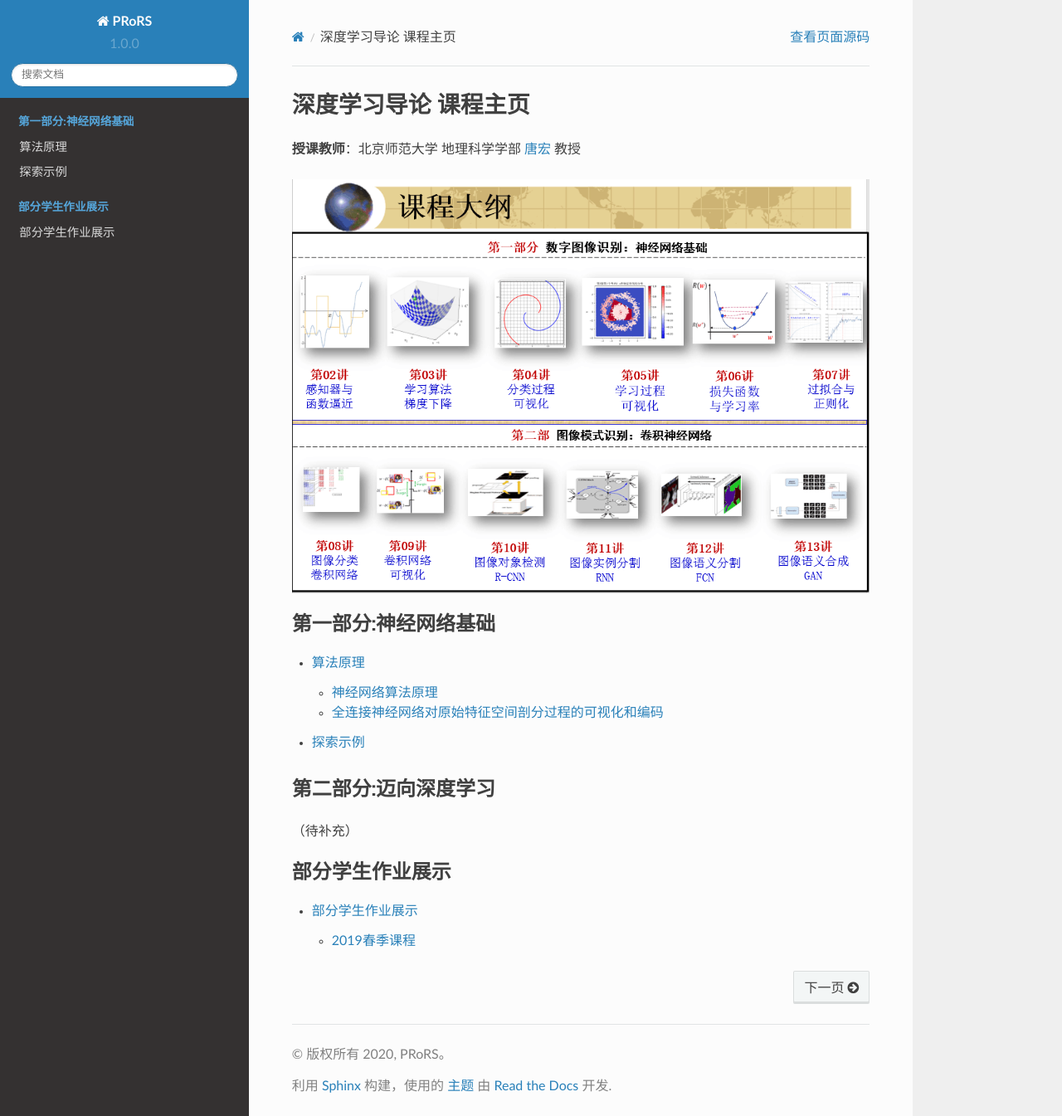
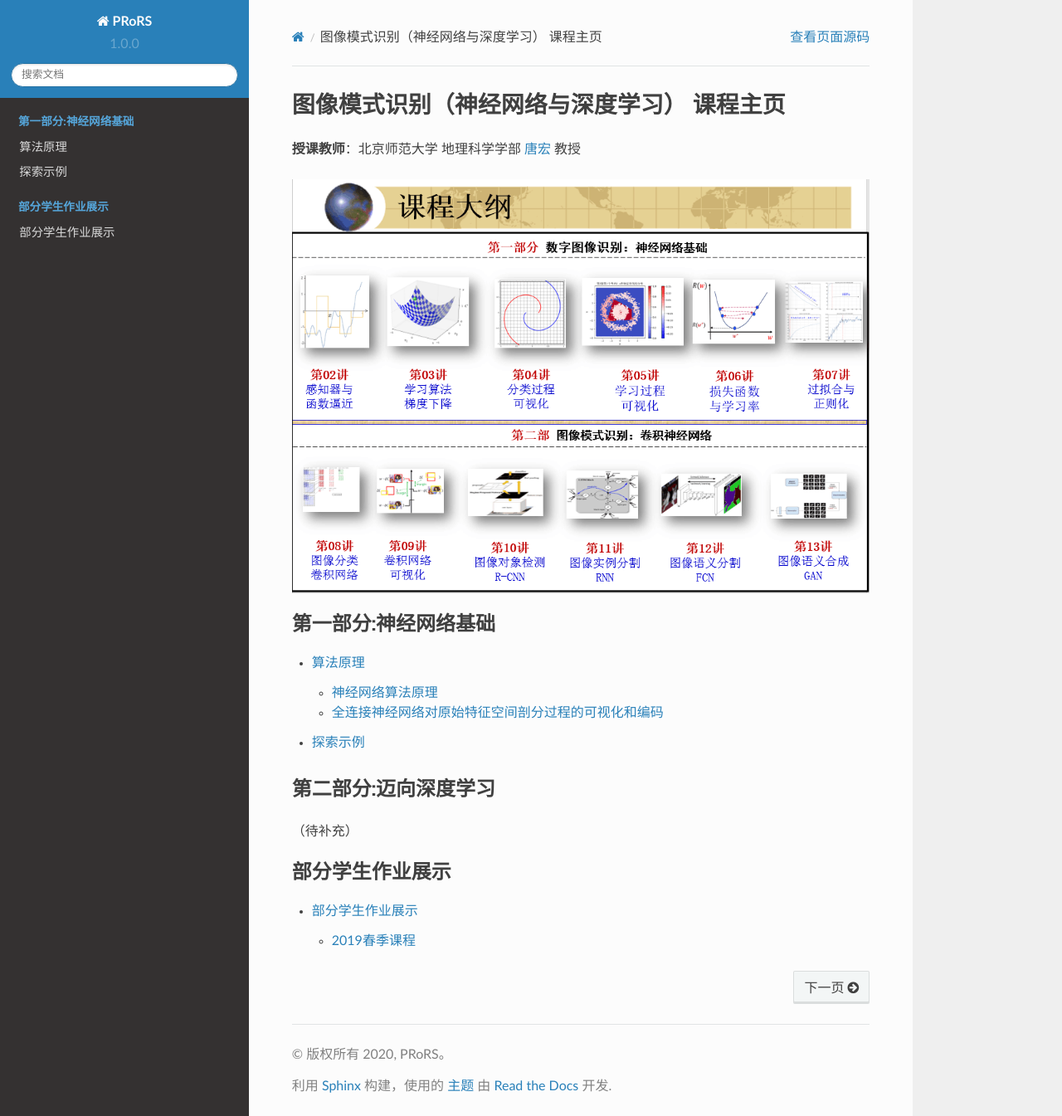
Before and after one commit to zpl99/I2DL, a Sphinx documentation site: the page built from source/index.rst, in a window 1280 px wide and 1345 px high. Shown: the whole window at 83% size. Built offline with Sphinx 7.4.7 and the Read the Docs theme 2.0.0, drawn with Linux system fonts in a browser that asks for light colours; pages that are not in the unit, such as notebooks, are missing from menus.

Commit message:
Update index.rst

```diff
--- a/source/index.rst
+++ b/source/index.rst
@@ -3,8 +3,8 @@
    You can adapt this file completely to your liking, but it should at least
    contain the root `toctree` directive.
 
-深度学习导论 课程主页
-================================
+图像模式识别（神经网络与深度学习） 课程主页
+==========================================================
 **授课教师**：北京师范大学 地理科学学部 `唐宏 <http://geot.bnu.edu.cn/Public/htm/news/5/182.html>`_ 教授
 
 .. image:: outline.jpg
```
